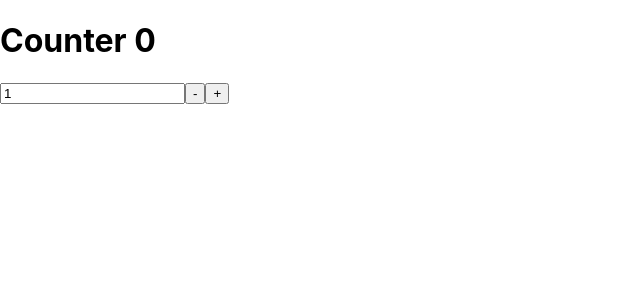
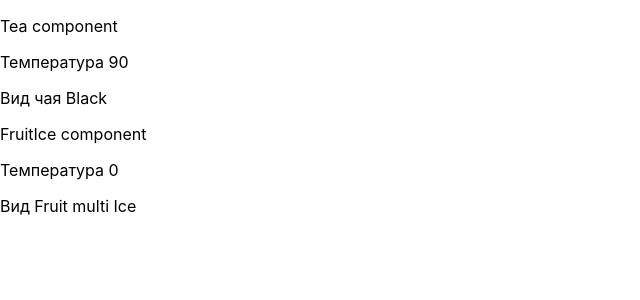
Before and after one commit to julietvt/redux_pd20211, a React (Create React App) app: page / in a window 1280 px wide. Shown: the top 300 px of the page, without its empty margins (0-640 px from the left). Built offline with nearby package versions, Linux system fonts and the light colour scheme.

Commit message:
sandbox.up to state

```diff
--- a/src/App.js
+++ b/src/App.js
@@ -2,11 +2,12 @@ import logo from './logo.svg';
 import './App.css';
 import Counter from './components/Counter';
 import React, { Component } from 'react';
+import Parent from './sandbox/Parent';
 
 function App() {
   return (
     <>
-      <Counter />
+      <Parent />
     </>
   );
 }
--- a/src/sandbox/Parent/FruitIce/index.jsx
+++ b/src/sandbox/Parent/FruitIce/index.jsx
@@ -1,8 +1,8 @@
 import React, { useState } from "react";
 
-function FruitIce() {
-  const [temperature, setTemperature] = useState(0);
+function FruitIce(props) {
   const [type, setType] = useState("Fruit multi Ice");
+  const {temperature, setTemperature} = props;
   return (
     <div>
       <p>FruitIce component</p>
--- a/src/sandbox/Parent/Tea/index.jsx
+++ b/src/sandbox/Parent/Tea/index.jsx
@@ -1,13 +1,13 @@
 import React, { useState } from "react";
 
-function Tea() {
-  const [temperature, setTemperature] = useState(90);
-  const [type, setType] = useState("Black");
+function Tea(props) {
+  const {temperature, setTemperature} = props;
+  const [classTea, setClassTea] = useState("Black");
   return (
     <div>
       <p>Tea component</p>
       <p>Температура {temperature}</p>
-      <p>Вид чая {type}</p>
+      <p>Вид чая {classTea}</p>
     </div>
   );
 }
--- a/src/sandbox/Parent/index.jsx
+++ b/src/sandbox/Parent/index.jsx
@@ -1,8 +1,15 @@
 import React, { useState } from "react";
+import Tea from './Tea';
+import FruitIce from "./FruitIce";
 
 function Parent() {
   const [temperature, setTemperature] = useState(0);
-  return <div></div>;
+  return (
+    <div>
+      <Tea temperature={temperature + 90} setTemperature={setTemperature} />
+      <FruitIce temperature={temperature} setTemperature={setTemperature} />
+    </div>
+  );
 }
 
 export default Parent;
```
